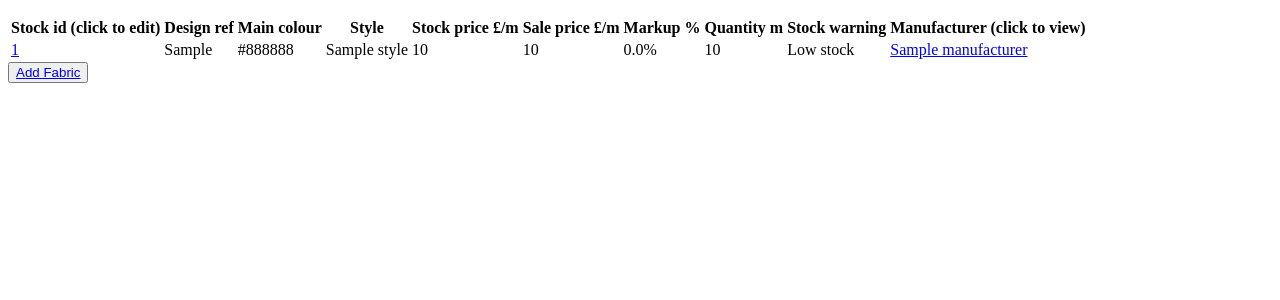
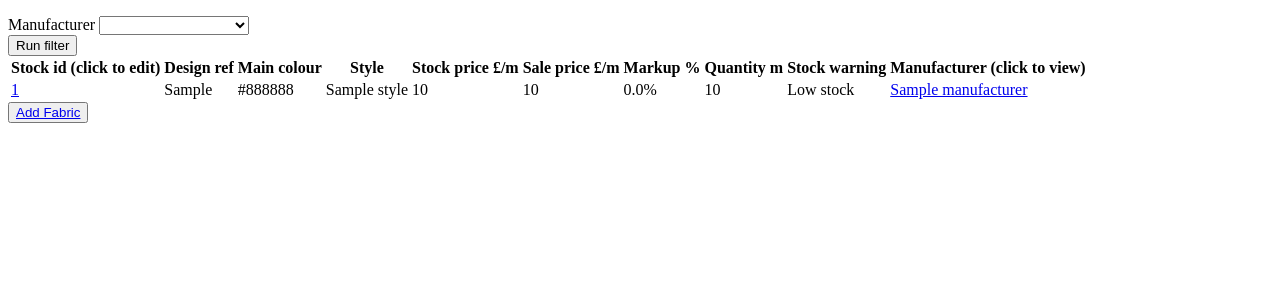
Before and after one commit to K-CUR/Project_1_Stock_Watch, a Flask app: page /fabrics in a window 1280 px wide. Shown: the part 70-370 px from the top of the page. Run offline with Flask 2, Linux system fonts and the light colour scheme; a database or web service that is not in the repository returns one stand-in record (values such as "Sample title"); some libraries are stand-ins or nearby versions.

Commit message:
Edit fabric now saving and drop down in new fabric only showing active manufacturers

```diff
--- a/stock_watch/controllers/fabric_controller.py
+++ b/stock_watch/controllers/fabric_controller.py
@@ -17,7 +17,8 @@ manufacturers_blueprint = Blueprint("manufacturers", __name__)
 @fabrics_blueprint.route("/fabrics")
 def fabrics():
     fabrics = fabric_repository.select_all()
-    return render_template("/fabrics/index.html", fabrics = fabrics)
+    manufacturers = manufacturer_repository.select_all()
+    return render_template("/fabrics/index.html", fabrics = fabrics, all_manufacturers = manufacturers)
 
 
 @fabrics_blueprint.route("/fabrics/new", methods =['GET'])
@@ -63,6 +64,11 @@ def update_fabric(id):
     sale_price = request.form['sale_price']
     quantity = request.form['quantity']
     manufacturer = manufacturer_repository.select(manufacturer_id)
-    fabric = Fabric(manufacturer, design_ref, main_colour, style, stock_price, sale_price, quantity)
+    fabric = Fabric(manufacturer, design_ref, main_colour, style, stock_price, sale_price, quantity, id)
     fabric_repository.update(fabric)
     return redirect('/fabrics')
+
+# @fabrics_blueprint.route("/fabrics", methods=['PUT'])
+# def update_for_manufacturer_filter():
+#     fabric_repository.filter(fabric)
+#     return redirect("/fabrics")
--- a/stock_watch/repositories/fabric_repository.py
+++ b/stock_watch/repositories/fabric_repository.py
@@ -54,5 +54,11 @@ def delete(id):
 
 def update(fabric):
     sql = "UPDATE fabrics SET (manufacturer_id, design_ref, main_colour, style, stock_price, sale_price, quantity) = ( %s, %s, %s, %s, %s, %s, %s ) WHERE id = %s"
-    values = [fabric.manufacturer.id, fabric.design_ref, fabric.main_colour, fabric.style, fabric.stock_price, fabric.sale_price, fabric.quantity]
+    values = [fabric.manufacturer.id, fabric.design_ref, fabric.main_colour, fabric.style, fabric.stock_price, fabric.sale_price, fabric.quantity, fabric.id]
     run_sql(sql, values)
+
+
+# def filter(fabric):
+#     sql = "SELECT * FROM fabrics WHERE manufacturer.name = %s"
+#     values = [manufacturer.name]
+#     run_sql(sql, values)
--- a/stock_watch/repositories/manufacturer_repository.py
+++ b/stock_watch/repositories/manufacturer_repository.py
@@ -51,7 +51,7 @@ def delete(id):
     result = run_sql(sql, values)
 
 
-def update(fabric):
+def update(manufacturer):
     sql = "UPDATE manufacturers SET (manufacturer_name, sales_contact, active) = ( %s, %s, %s ) WHERE id = %s"
     values = [manufacturer.name, manufacturer.sales_contact, manufacturer.active]
     run_sql(sql, values)
@@ -70,25 +70,12 @@ def fabrics(manufacturer):
     return fabrics
 
 
-
-# def select(active):
-#     all_active_manufacturers = []
-
-#     sql = "SELECT * FROM manufacturers WHERE active = %s"
-#     values = [active]
-#     result = run_sql(sql, values)
-
-#     if result is not None:
-#         manufacturer = Manufacturer(row['manufacturer_name'], row['sales_contact'], row['active'], row['id'])
-
-#     return all_active_manufacturers
-
 def select_active():
     manufacturers = []
 
-    sql = "SELECT * FROM manufacturers WHERE manufacturer.active = %s"
-    values = True
-    results = run_sql(sql)
+    sql = "SELECT * FROM manufacturers WHERE active = %s"
+    values = [True]
+    results = run_sql(sql, values)
 
     for row in results:
         manufacturer = Manufacturer(row['manufacturer_name'], row['sales_contact'], row['active'], row['id'])
--- a/stock_watch/templates/fabrics/index.html
+++ b/stock_watch/templates/fabrics/index.html
@@ -1,6 +1,24 @@
 {% extends 'base.html' %}
 
 {% block content %}
+
+<form action="/fabrics" method="post">
+
+<div>
+    <label for="manufacturer">Manufacturer</label>
+    <select id="manufacturer" name="manufacturer_id">
+        <!-- DROP DOWN -->   -->
+        <option value=""></option>
+            {% for manufacturer in all_manufacturers %}
+        <option value="{{ manufacturer.id }}">{{ manufacturer.name }}</option>
+            {% endfor %}
+    </select>
+</div>
+
+   <button type="submit">Run filter</button>
+
+</form>
+
 
 <table>
 <tr>
```
